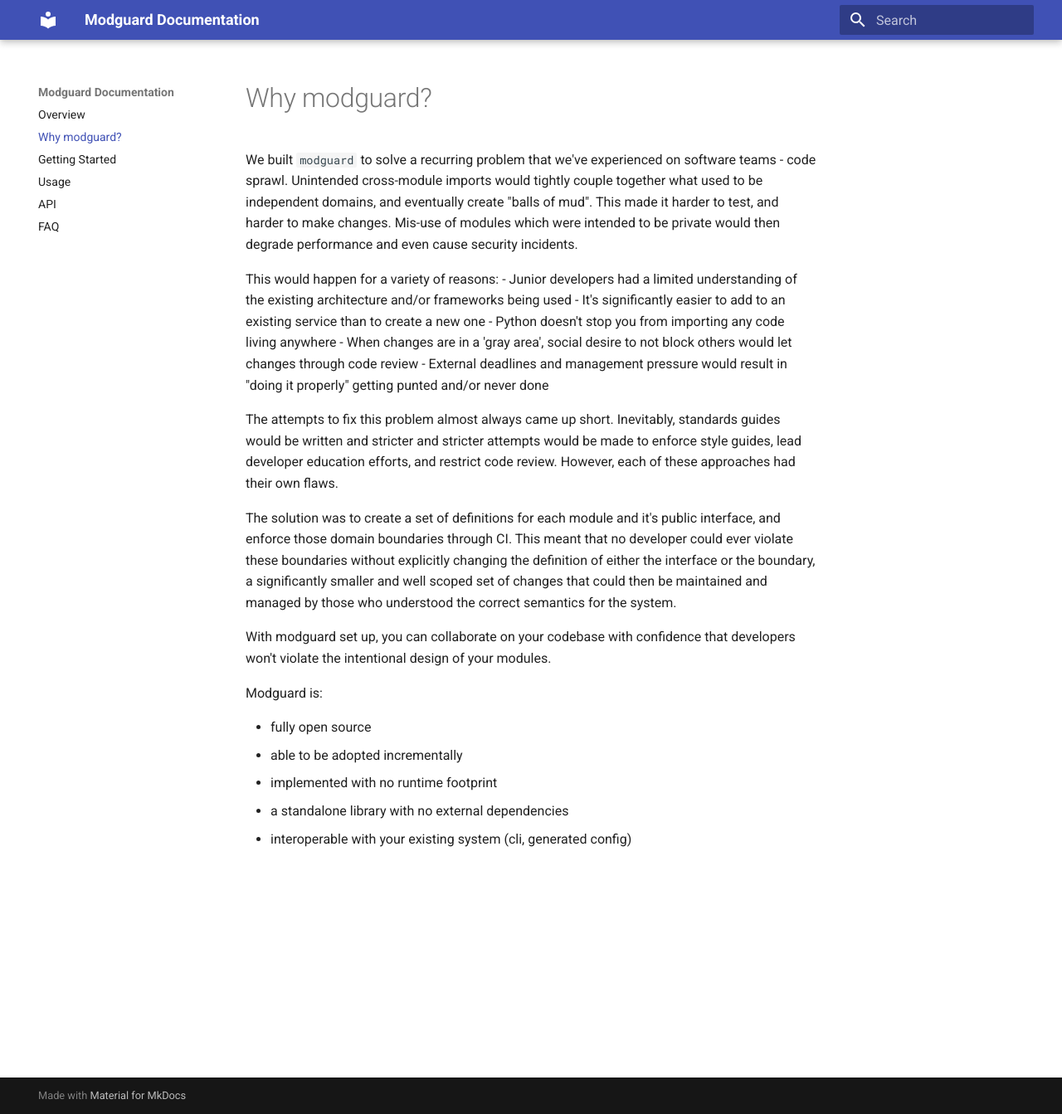
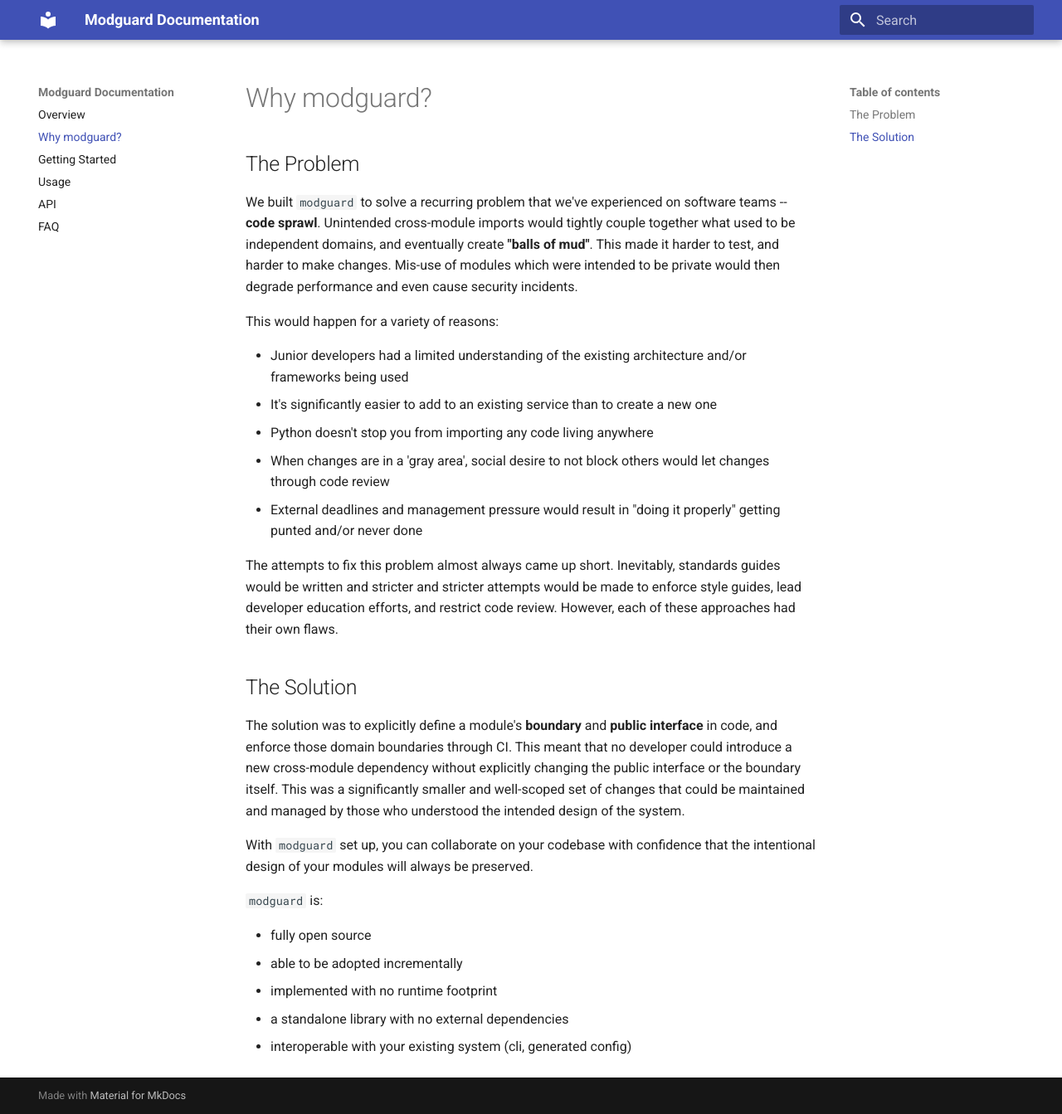
Before and after one commit to gauge-sh/tach, an MkDocs documentation site: the page built from docs/why-modguard.md, in a window 1280 px wide and 1343 px high. Shown: the whole window at 83% size. Built offline with MkDocs 1.6.1 and Material for MkDocs 9.7.7, drawn with Linux system fonts in a browser that asks for light colours.

Commit message:
Formatting changes, some wording tweaks

```diff
--- a/docs/why-modguard.md
+++ b/docs/why-modguard.md
@@ -1,8 +1,10 @@
 # Why modguard?
 
-We built `modguard` to solve a recurring problem that we've experienced on software teams - code sprawl. Unintended cross-module imports would tightly couple together what used to be independent domains, and eventually create "balls of mud". This made it harder to test, and harder to make changes. Mis-use of modules which were intended to be private would then degrade performance and even cause security incidents.
+## The Problem
+We built `modguard` to solve a recurring problem that we've experienced on software teams -- **code sprawl**. Unintended cross-module imports would tightly couple together what used to be independent domains, and eventually create **"balls of mud"**. This made it harder to test, and harder to make changes. Mis-use of modules which were intended to be private would then degrade performance and even cause security incidents.
 
 This would happen for a variety of reasons:
+
 - Junior developers had a limited understanding of the existing architecture and/or frameworks being used
 - It's significantly easier to add to an existing service than to create a new one
 - Python doesn't stop you from importing any code living anywhere
@@ -11,11 +13,12 @@
 
 The attempts to fix this problem almost always came up short. Inevitably, standards guides would be written and stricter and stricter attempts would be made to enforce style guides, lead developer education efforts, and restrict code review. However, each of these approaches had their own flaws.
 
-The solution was to create a set of definitions for each module and it's public interface, and enforce those domain boundaries through CI. This meant that no developer could ever violate these boundaries without explicitly changing the definition of either the interface or the boundary, a significantly smaller and well scoped set of changes that could then be maintained and managed by those who understood the correct semantics for the system.
+## The Solution
+The solution was to explicitly define a module's **boundary** and **public interface** in code, and enforce those domain boundaries through CI. This meant that no developer could introduce a new cross-module dependency without explicitly changing the public interface or the boundary itself. This was a significantly smaller and well-scoped set of changes that could be maintained and managed by those who understood the intended design of the system.
 
-With modguard set up, you can collaborate on your codebase with confidence that developers won't violate the intentional design of your modules.
+With `modguard` set up, you can collaborate on your codebase with confidence that the intentional design of your modules will always be preserved.
 
-Modguard is:
+`modguard` is:
 
 - fully open source
 - able to be adopted incrementally
```
